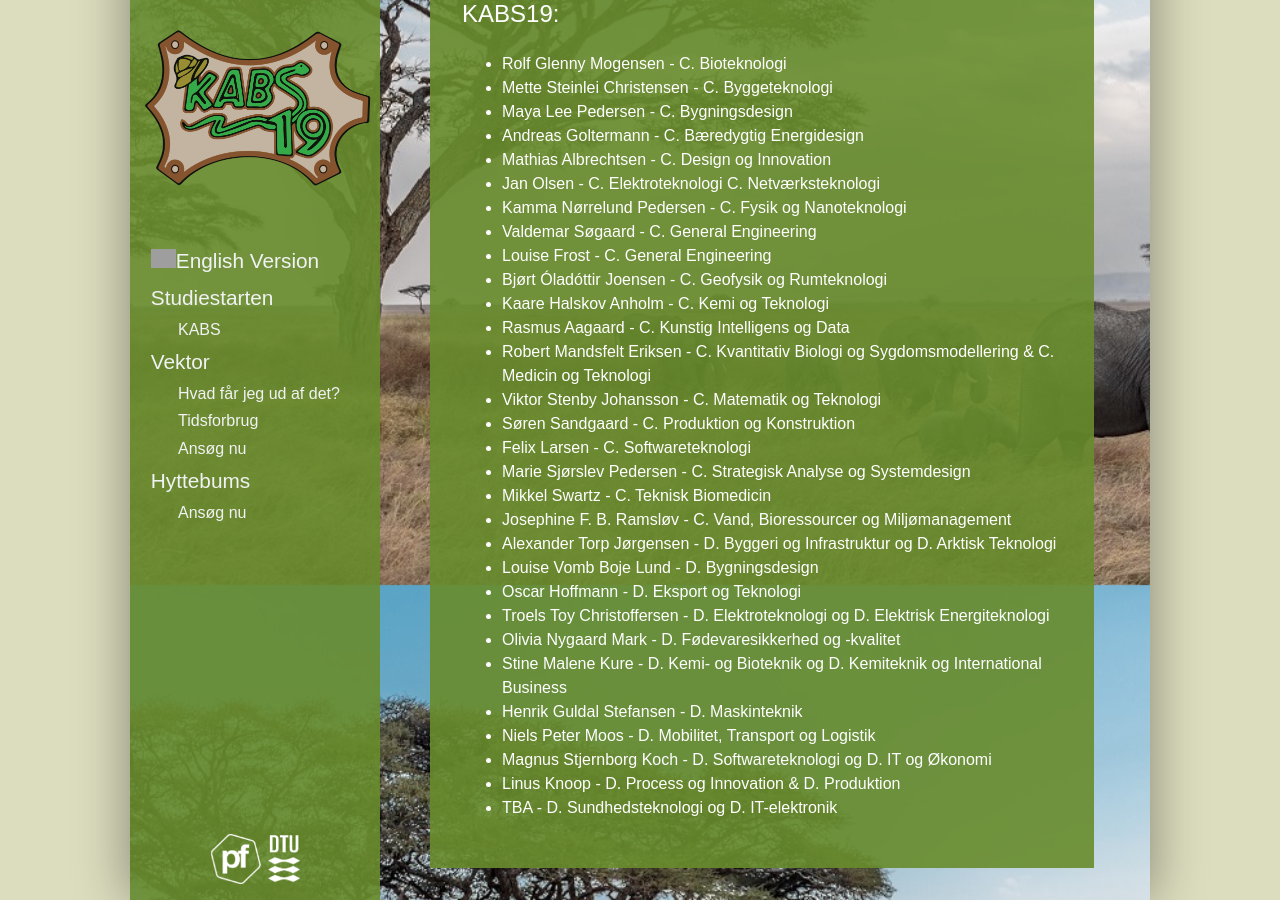
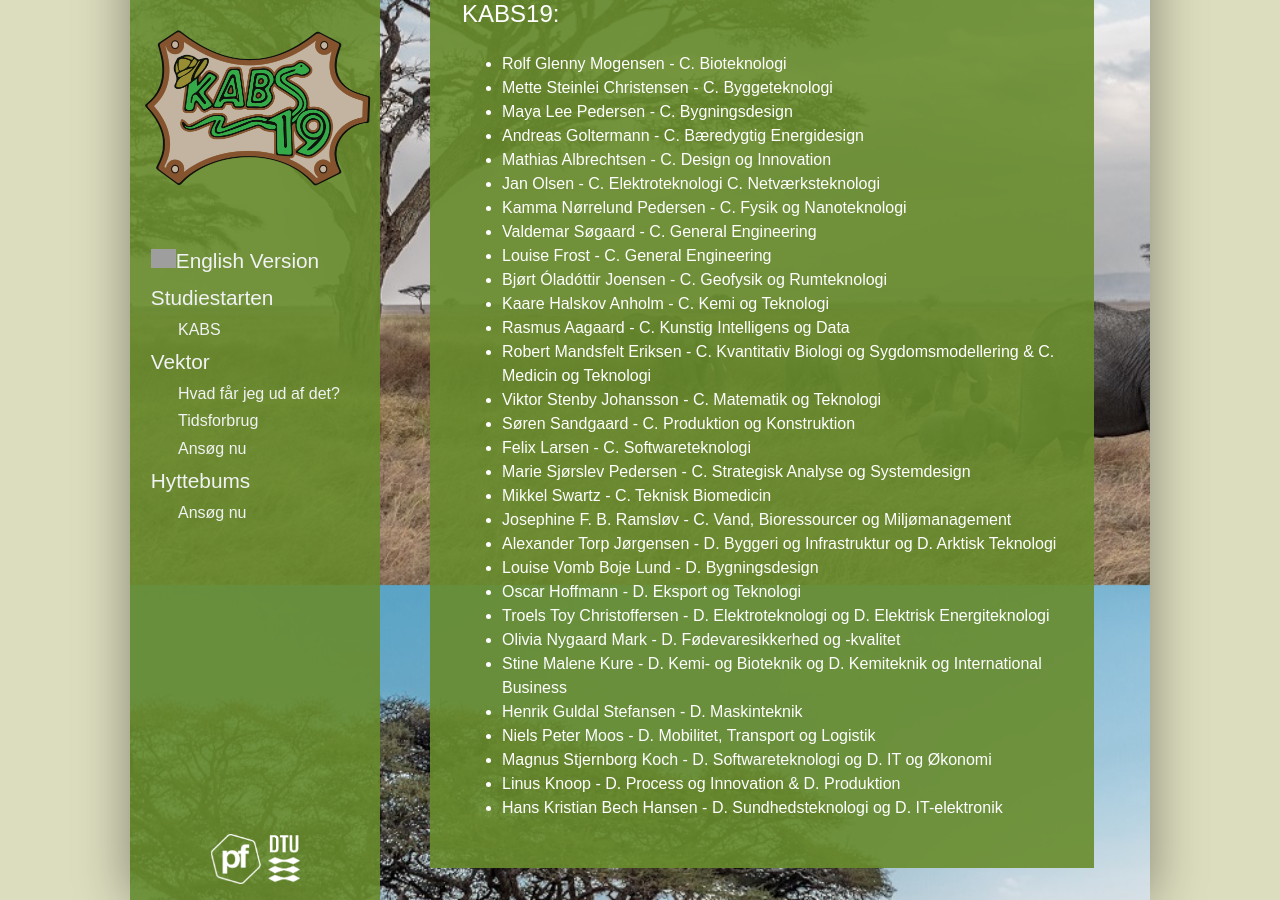
Before and after one commit to KABSDTU/kabsdtu.github.io, a Jekyll site: the page built from kabs.md, in a window 1280 px wide and 900 px high, scrolled down 315 px. Built offline with Jekyll 4.4.1, drawn with Linux system fonts in a browser that asks for light colours; some web fonts are replaced; grey boxes are pictures that could not be loaded.

Commit message:
Update kabs.md

```diff
--- a/kabs.md
+++ b/kabs.md
@@ -39,6 +39,6 @@ title: KABS
 <li>	Niels Peter Moos	-	D. Mobilitet, Transport og Logistik	</li>
 <li>	Magnus Stjernborg Koch	-	D. Softwareteknologi og D. IT og Økonomi	</li>
 <li>	Linus Knoop		-	D. Process og Innovation & D. Produktion </li>
-<li>	TBA			-   	D. Sundhedsteknologi og D. IT-elektronik </li>
+<li>	Hans Kristian Bech Hansen		-   	D. Sundhedsteknologi og D. IT-elektronik </li>
 
 </ul>
```
